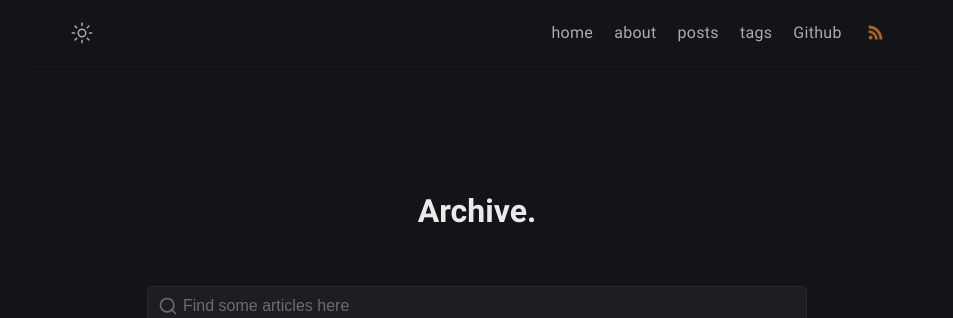
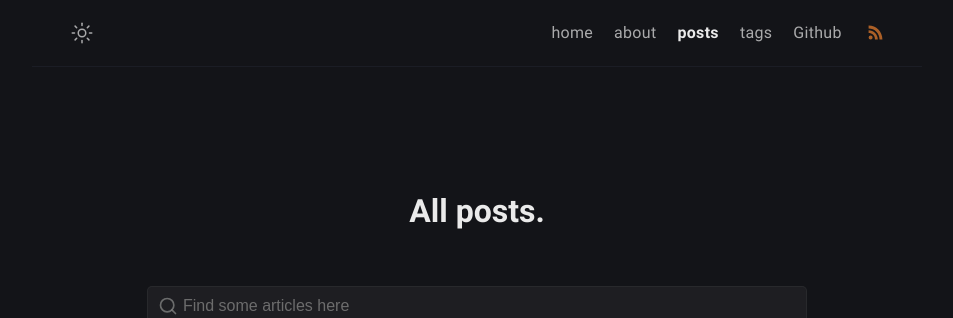
Before and after one commit to abxhr/Learning, a Jekyll site: the page built from posts.md, in a window 1280 px wide. Shown: the top 318 px of the page, without its empty margins (163-1116 px from the left). Built offline with Jekyll 4.4.1, drawn with Linux system fonts in a browser that asks for light colours.

Commit message:
Update and rename archive.html to posts.md

```diff
--- a/archive.html
+++ b/posts.md
@@ -1,8 +1,8 @@
 ---
-title: Archive
-permalink: /archive/
+title: All posts
+permalink: /posts/
 layout: page
-excerpt: All post.
+excerpt: All posts.
 comments: false
 ---
 
```
